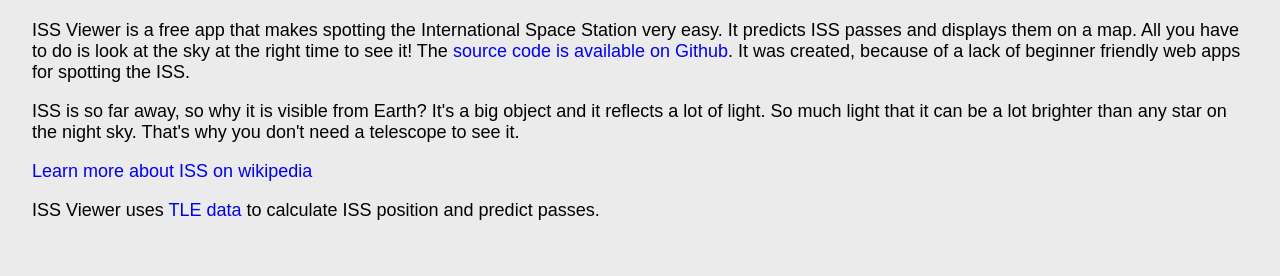
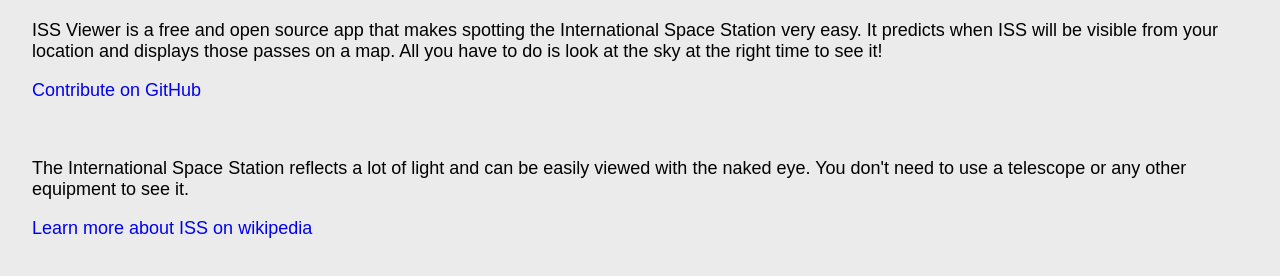
Before and after one commit to pkrasicki/issviewer, a website built with webpack: page public/about.html in a window 1280 px wide. Shown: the part 106-382 px from the top of the page. Built offline with nearby package versions, Linux system fonts and the light colour scheme.

Commit message:
Update about page

```diff
--- a/public/about.html
+++ b/public/about.html
@@ -19,10 +19,11 @@
 
 		<header>
 			<h2>About</h2>
-			<p>ISS Viewer is a free app that makes spotting the International Space Station very easy. It predicts ISS passes and displays them on a map. All you have to do is look at the sky at the right time to see it! The <a href="https://github.com/pkrasicki/issviewer">source code is available on Github</a>. It was created, because of a lack of beginner friendly web apps for spotting the ISS.</p>
-			<p>ISS is so far away, so why it is visible from Earth? It's a big object and it reflects a lot of light. So much light that it can be a lot brighter than any star on the night sky. That's why you don't need a telescope to see it.</p>
+			<p>ISS Viewer is a free and open source app that makes spotting the International Space Station very easy. It predicts when ISS will be visible from your location and displays those passes on a map. All you have to do is look at the sky at the right time to see it!</p>
+			<p><a href="https://github.com/pkrasicki/issviewer">Contribute on GitHub</a></p>
+			<br/>
+			<p> The International Space Station reflects a lot of light and can be easily viewed with the naked eye. You don't need to use a telescope or any other equipment to see it.</p>
 			<p><a href="https://en.wikipedia.org/wiki/International_Space_Station">Learn more about ISS on wikipedia</a></p>
-			<p>ISS Viewer uses <a href="https://en.wikipedia.org/wiki/Two-line_element_set">TLE data</a> to calculate ISS position and predict passes.</p>
 		</header>
 
 	</div>
```
